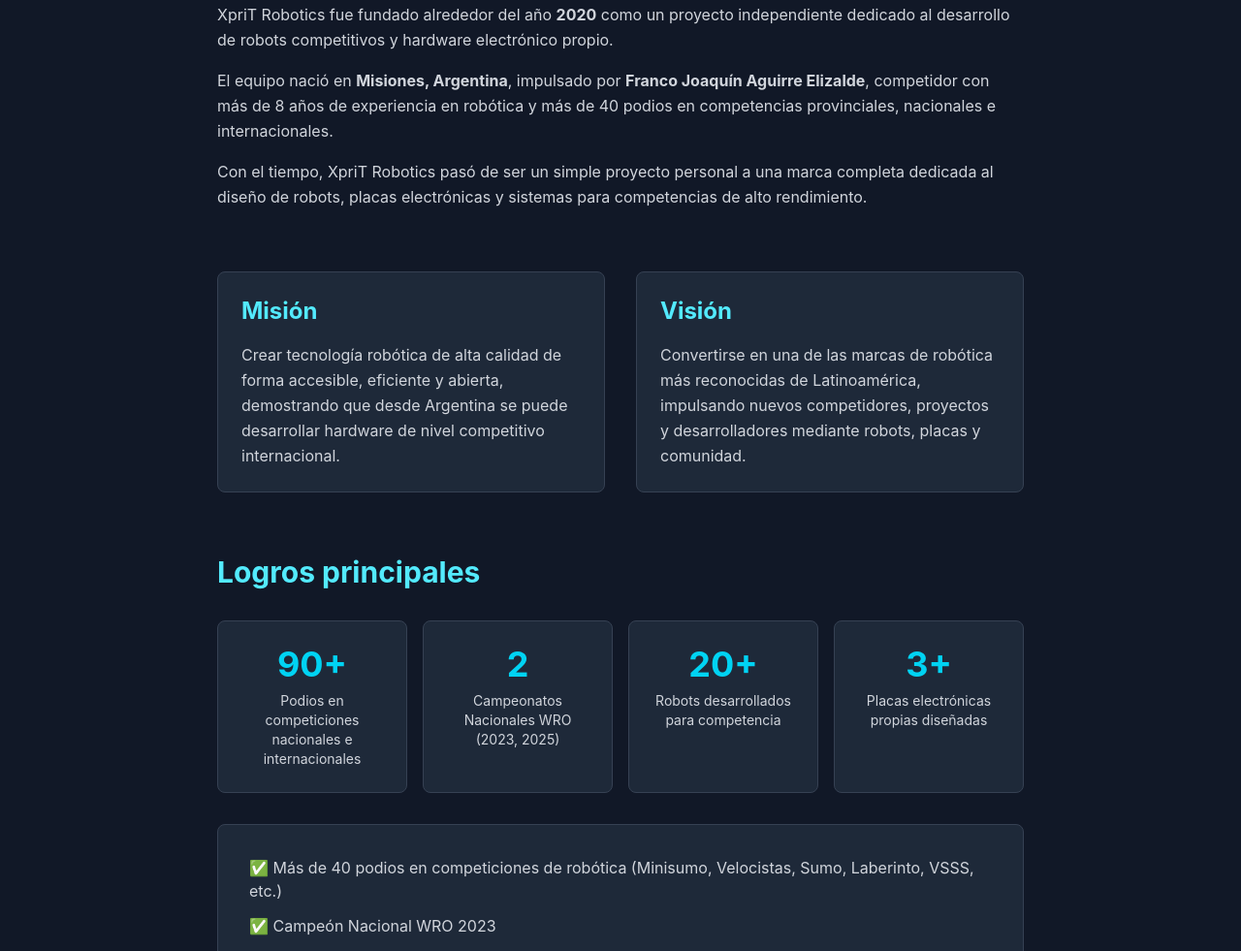
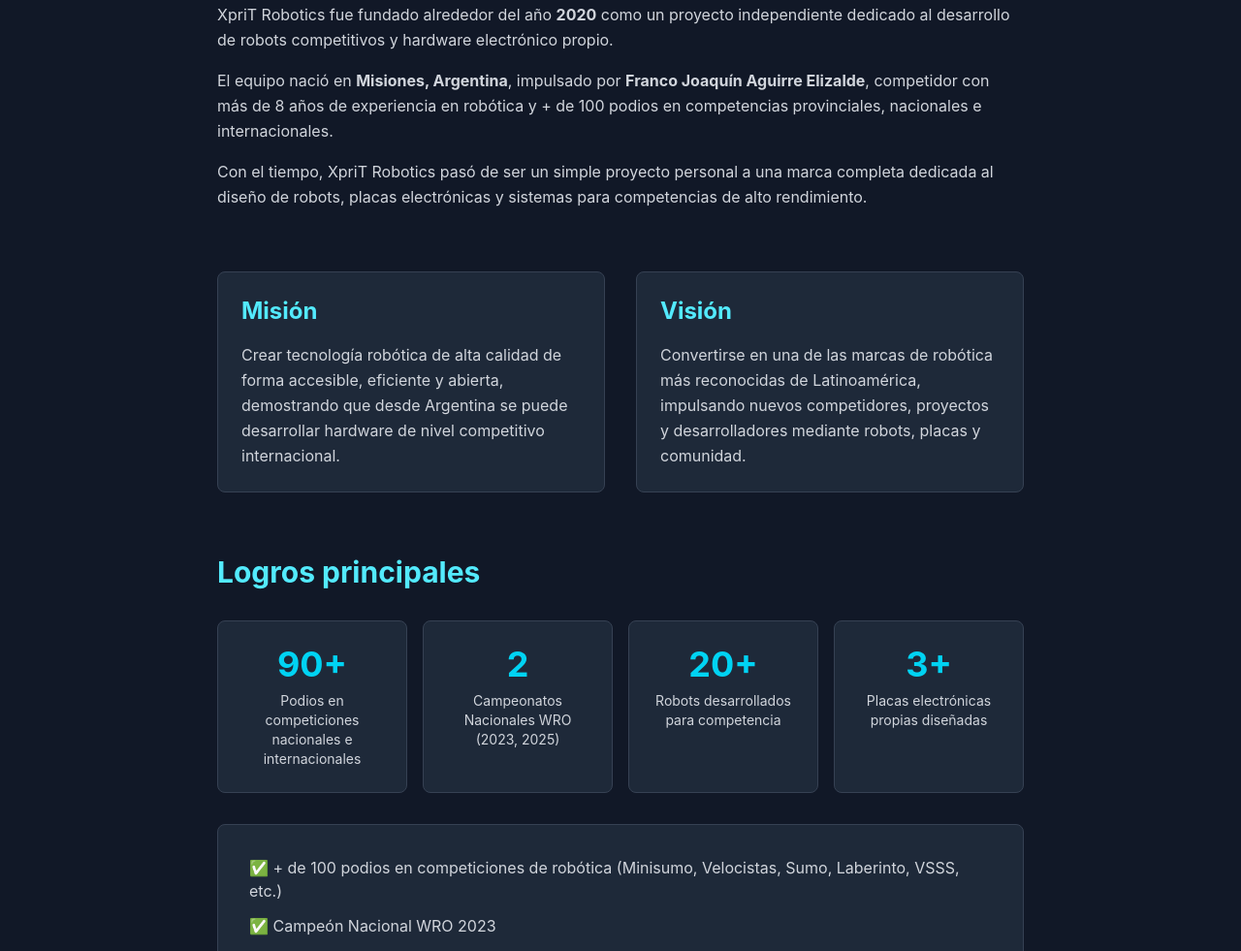
Before and after one commit to FranJx/xprit-site, a Next.js app: page /quien-somos in a window 1280 px wide. Shown: the part 384-1365 px from the top of the page at 97% size. Built offline with nearby package versions, Linux system fonts and the light colour scheme; a web font is replaced by a local one.

Commit message:
update: change '40 podios' to '+ de 100' in achievements

```diff
--- a/pages/quien-somos.tsx
+++ b/pages/quien-somos.tsx
@@ -53,7 +53,7 @@
                 XpriT Robotics fue fundado alrededor del año <strong>2020</strong> como un proyecto independiente dedicado al desarrollo de robots competitivos y hardware electrónico propio.
               </p>
               <p>
-                El equipo nació en <strong>Misiones, Argentina</strong>, impulsado por <strong>Franco Joaquín Aguirre Elizalde</strong>, competidor con más de 8 años de experiencia en robótica y más de 40 podios en competencias provinciales, nacionales e internacionales.
+                El equipo nació en <strong>Misiones, Argentina</strong>, impulsado por <strong>Franco Joaquín Aguirre Elizalde</strong>, competidor con más de 8 años de experiencia en robótica y + de 100 podios en competencias provinciales, nacionales e internacionales.
               </p>
               <p>
                 Con el tiempo, XpriT Robotics pasó de ser un simple proyecto personal a una marca completa dedicada al diseño de robots, placas electrónicas y sistemas para competencias de alto rendimiento.
@@ -90,7 +90,7 @@
             </div>
             <div className="bg-gray-800 p-8 border border-gray-700 rounded-lg">
               <ul className="space-y-3 text-gray-300">
-                <li>✅ Más de 40 podios en competiciones de robótica (Minisumo, Velocistas, Sumo, Laberinto, VSSS, etc.)</li>
+                <li>✅ + de 100 podios en competiciones de robótica (Minisumo, Velocistas, Sumo, Laberinto, VSSS, etc.)</li>
                 <li>✅ Campeón Nacional WRO 2023</li>
                 <li>✅ Campeón Nacional WRO 2025</li>
                 <li>✅ 3.er puesto en Minisumo Pro 2023 a nivel nacional (Argentina)</li>
```
